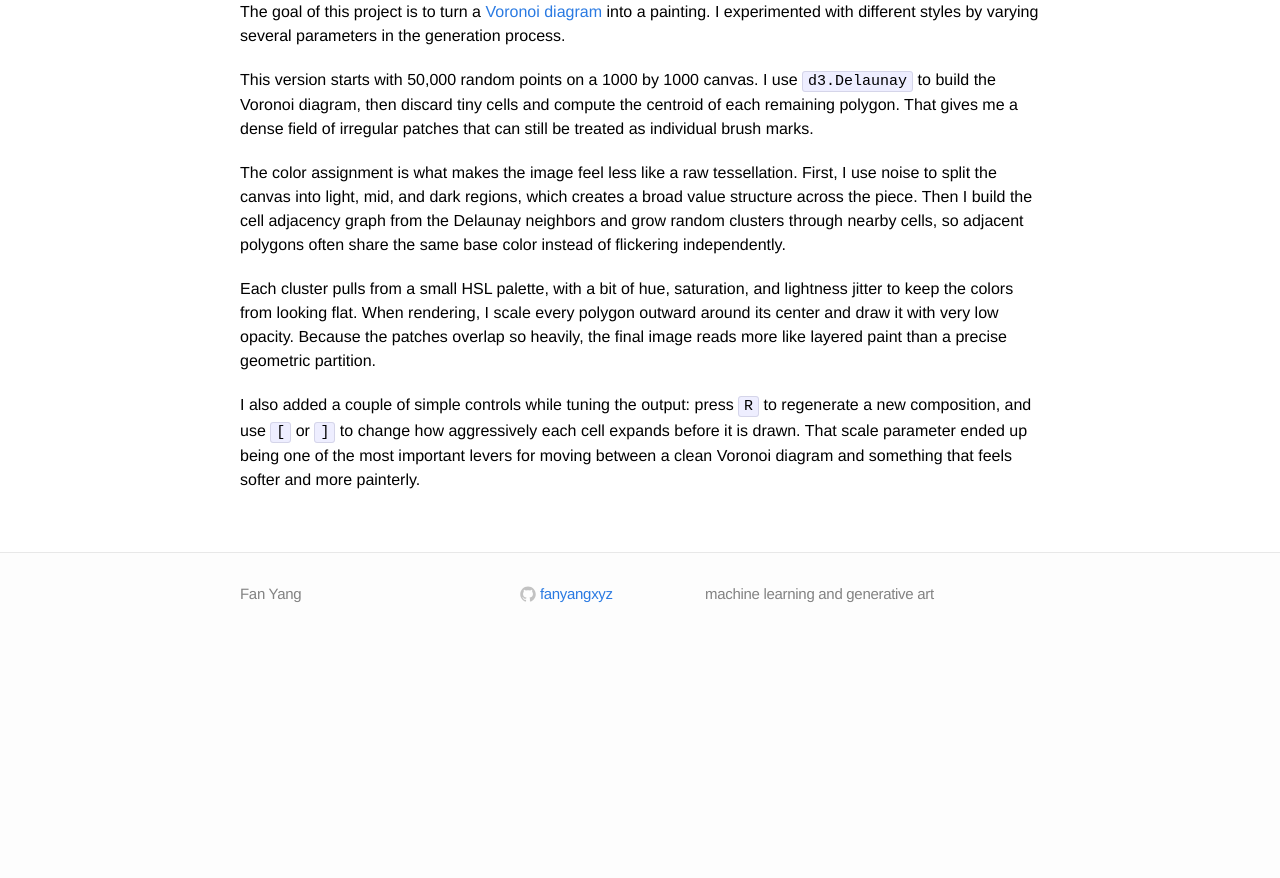
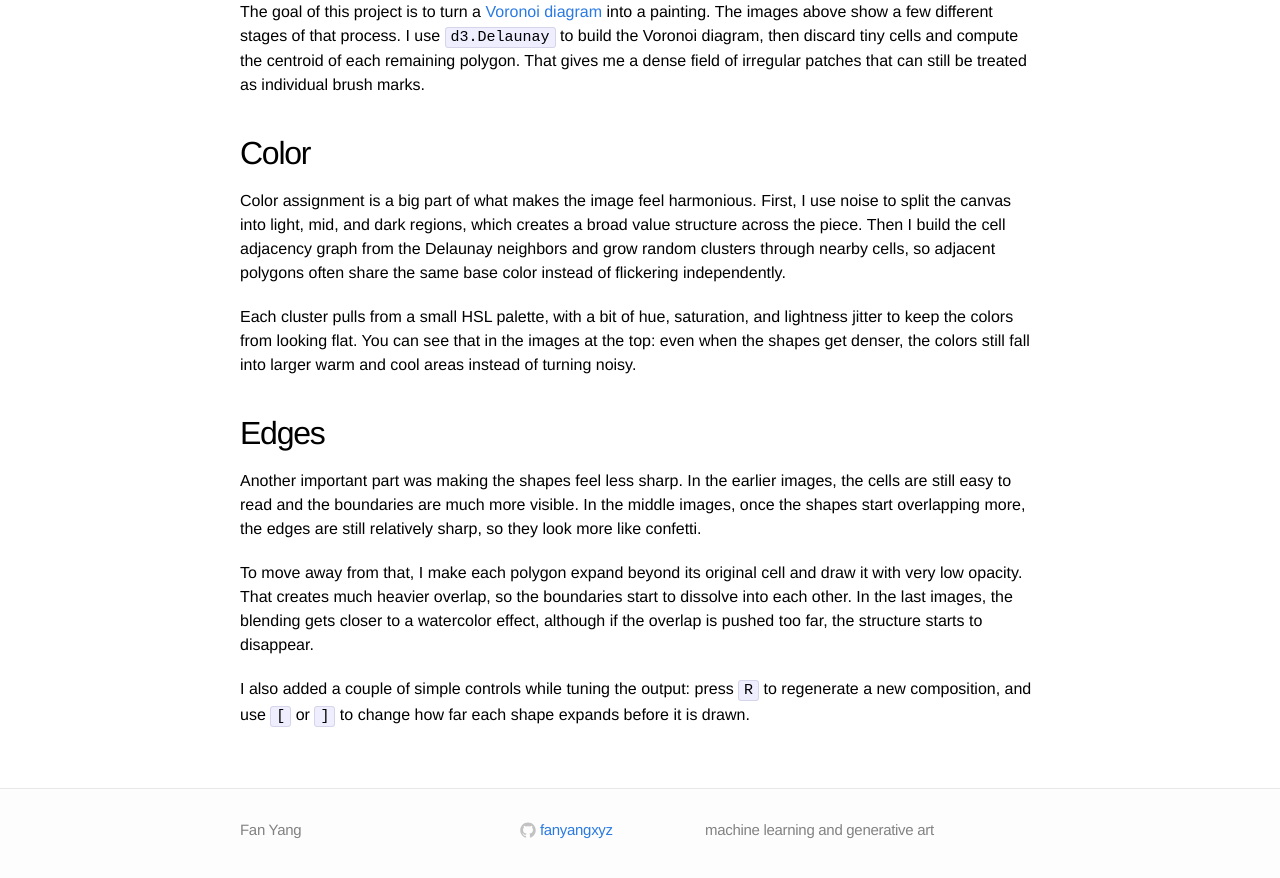
Before and after one commit to fanyangxyz/fanyangxyz.github.io, a Jekyll site: the page built from _posts/2026-02-16-voronoi.md, in a window 1280 px wide and 1400 px high, scrolled down 1221 px. Shown: the part 513-1391 px from the top of the window. Built offline with Jekyll 4.4.1, drawn with Linux system fonts in a browser that asks for light colours; before the commit the page ends 2385 px from its top, so only the background shows below that.

Commit message:
restructure

```diff
--- a/_posts/2026-02-16-voronoi.md
+++ b/_posts/2026-02-16-voronoi.md
@@ -19,20 +19,28 @@ tags: [math, code, art]
 </div>
 
 The goal of this project is to turn a [Voronoi diagram](https://en.wikipedia.org/wiki/Voronoi_diagram) into a painting.
-I experimented with different styles by varying several parameters in the generation process.
-
-This version starts with 50,000 random points on a 1000 by 1000 canvas.
+The images above show a few different stages of that process.
 I use `d3.Delaunay` to build the Voronoi diagram, then discard tiny cells and compute the centroid of each remaining polygon.
 That gives me a dense field of irregular patches that can still be treated as individual brush marks.
 
-The color assignment is what makes the image feel less like a raw tessellation.
+## Color
+
+Color assignment is a big part of what makes the image feel harmonious.
 First, I use noise to split the canvas into light, mid, and dark regions, which creates a broad value structure across the piece.
 Then I build the cell adjacency graph from the Delaunay neighbors and grow random clusters through nearby cells, so adjacent polygons often share the same base color instead of flickering independently.
 
 Each cluster pulls from a small HSL palette, with a bit of hue, saturation, and lightness jitter to keep the colors from looking flat.
-When rendering, I scale every polygon outward around its center and draw it with very low opacity.
-Because the patches overlap so heavily, the final image reads more like layered paint than a precise geometric partition.
+You can see that in the images at the top: even when the shapes get denser, the colors still fall into larger warm and cool areas instead of turning noisy.
+
+## Edges
+
+Another important part was making the shapes feel less sharp.
+In the earlier images, the cells are still easy to read and the boundaries are much more visible.
+In the middle images, once the shapes start overlapping more, the edges are still relatively sharp, so they look more like confetti.
+
+To move away from that, I make each polygon expand beyond its original cell and draw it with very low opacity.
+That creates much heavier overlap, so the boundaries start to dissolve into each other.
+In the last images, the blending gets closer to a watercolor effect, although if the overlap is pushed too far, the structure starts to disappear.
 
 I also added a couple of simple controls while tuning the output:
-press `R` to regenerate a new composition, and use `[` or `]` to change how aggressively each cell expands before it is drawn.
-That scale parameter ended up being one of the most important levers for moving between a clean Voronoi diagram and something that feels softer and more painterly.
+press `R` to regenerate a new composition, and use `[` or `]` to change how far each shape expands before it is drawn.
```
Also changed, not shown: 1 other file.
